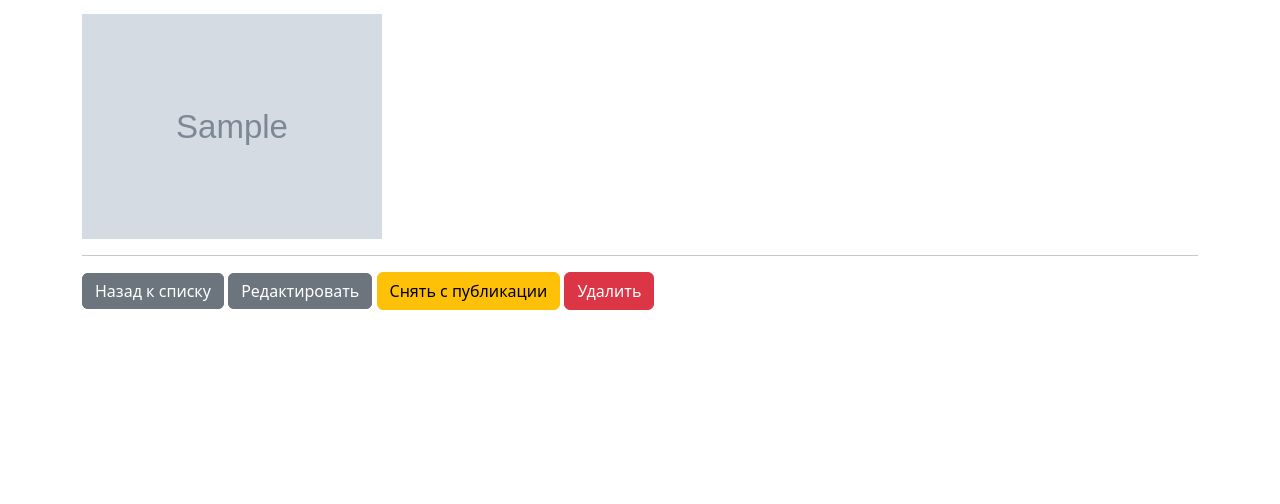
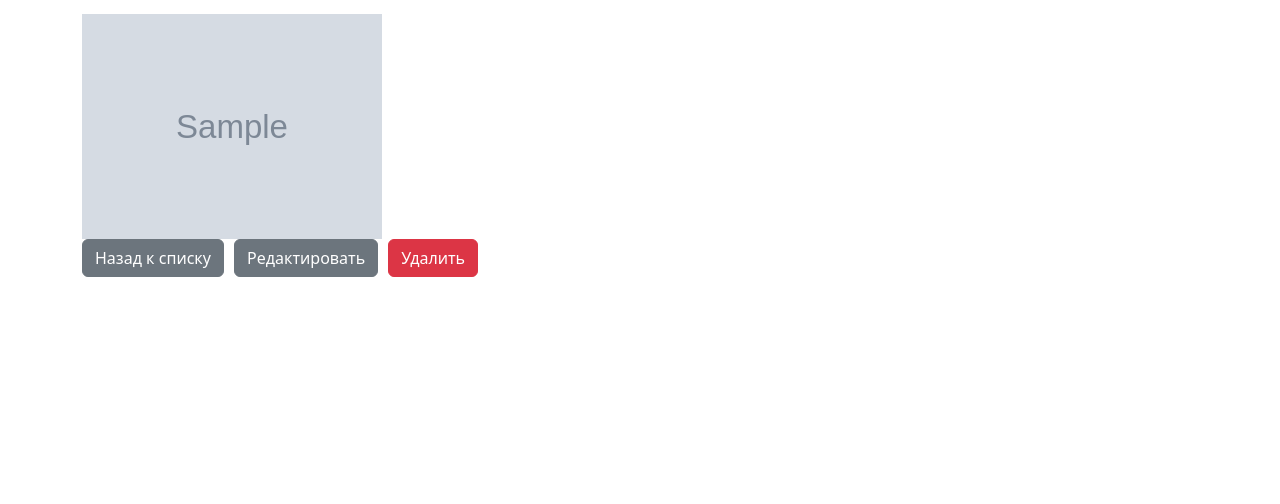
Before and after one commit to botnbot/django_ishop, a Django app: page /product/1/ in a window 1280 px wide. Shown: the part 242-746 px from the top of the page. Run offline with Django 5.2, Linux system fonts and the light colour scheme; a user stored in the database is signed in; tables that the repository leaves empty hold one stand-in row (values such as "Sample post"); grey boxes marked "Sample" are stand-in pictures; parts of the project's set-up code (start-up, migrations or seed data) failed here and were passed over; some libraries are stand-ins or nearby versions.

Commit message:
Снять с публикации  button deletted from post_list.html Назад к списку, Редактировать buttons in product_detail.html redesigned using method GET Снять с публикации button in product_detail.html deleted Опубликовать button in product_detail.html redesigned using method POST

```diff
--- a/catalog/templates/catalog/product_detail.html
+++ b/catalog/templates/catalog/product_detail.html
@@ -12,31 +12,23 @@
     {% endif %}
 
 
-    <hr>
-    <a href="{% url 'catalog:product_list' %}" class="btn btn-secondary" style="display:inline;">Назад к списку</a>
+    <div style="display:flex; gap:10px; flex-wrap:wrap; align-items:center;">
+    <a href="{% url 'catalog:product_list' %}" class="btn btn-secondary">Назад к списку</a>
 
     {% if can_edit %}
-    <a href="{% url 'catalog:product_update' product.pk %}" class="btn btn-secondary" style="display:inline;">Редактировать</a>
+    <a href="{% url 'catalog:product_update' product.pk %}" class="btn btn-secondary">Редактировать</a>
     {% endif %}
 
-    {% if can_unpublish %}
-<form method="post" action="{% url 'catalog:product_unpublish' product.pk %}" style="display:inline;">
-    {% csrf_token %}
-    <button class="btn btn-warning">Снять с публикации</button>
-</form>
-{% endif %}
 
-{% if can_publish %}
-<form method="post" action="{% url 'catalog:product_publish' product.pk %}">
-    {% csrf_token %}
-    <button class="btn btn-success" style="display:inline;" >Опубликовать</button>
-</form>
-{% endif %}
+    {% if can_publish %}
+    <form method="post" action="{% url 'catalog:product_publish' product.pk %}" style="display:inline-block; margin:0;">
+        {% csrf_token %}
+        <button class="btn btn-success">Опубликовать</button>
+    </form>
+    {% endif %}
 
     {% if can_delete %}
     <a class="btn btn-danger" href="{% url 'catalog:product_delete' product.pk %}">Удалить</a>
     {% endif %}
-
-
 </div>
-    {% endblock %}
+{% endblock %}
```
Also changed, not shown: blogera/templates/blogera/post_list.html (+6 -6 lines), catalog/templates/catalog/product_list.html (+0 -10 lines).
